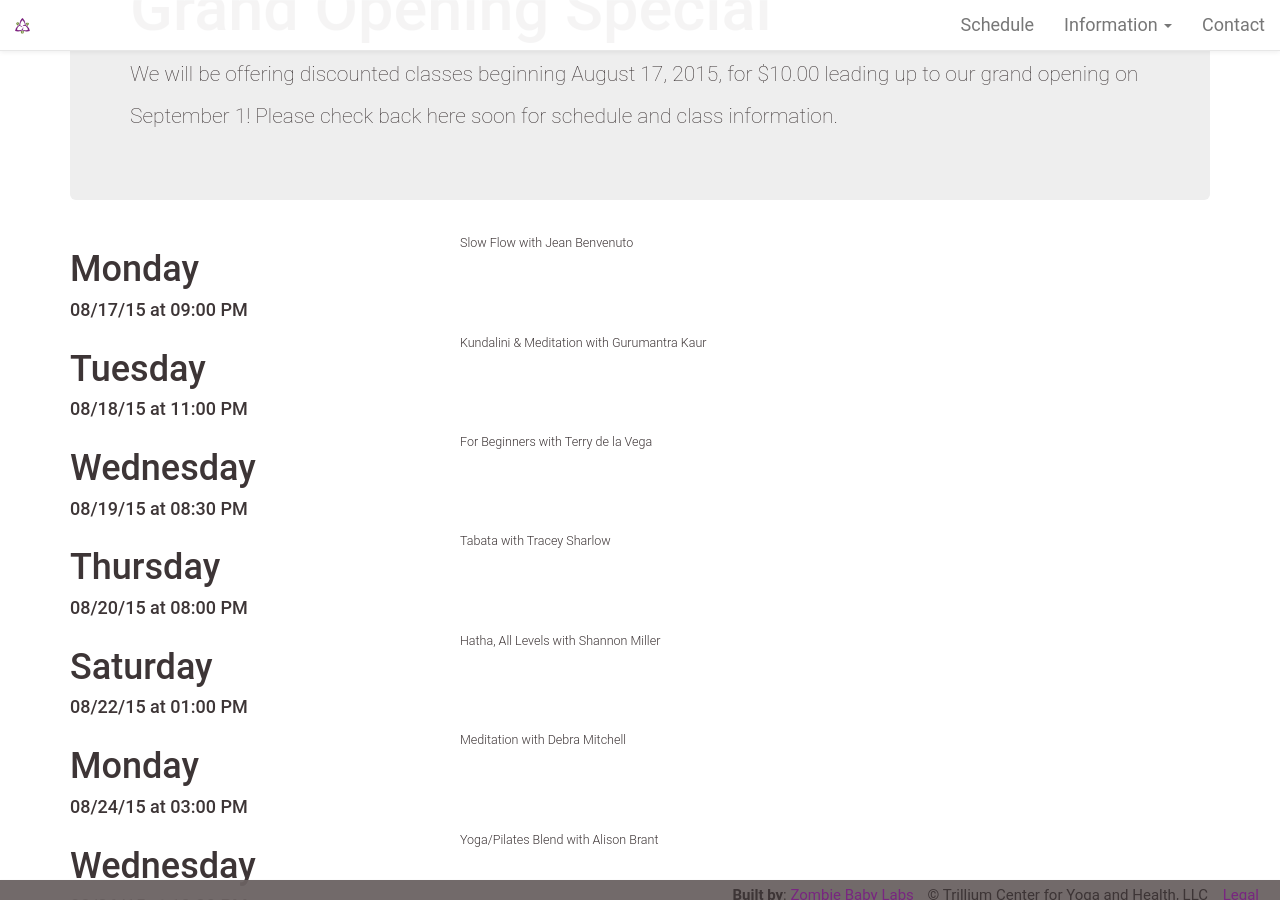
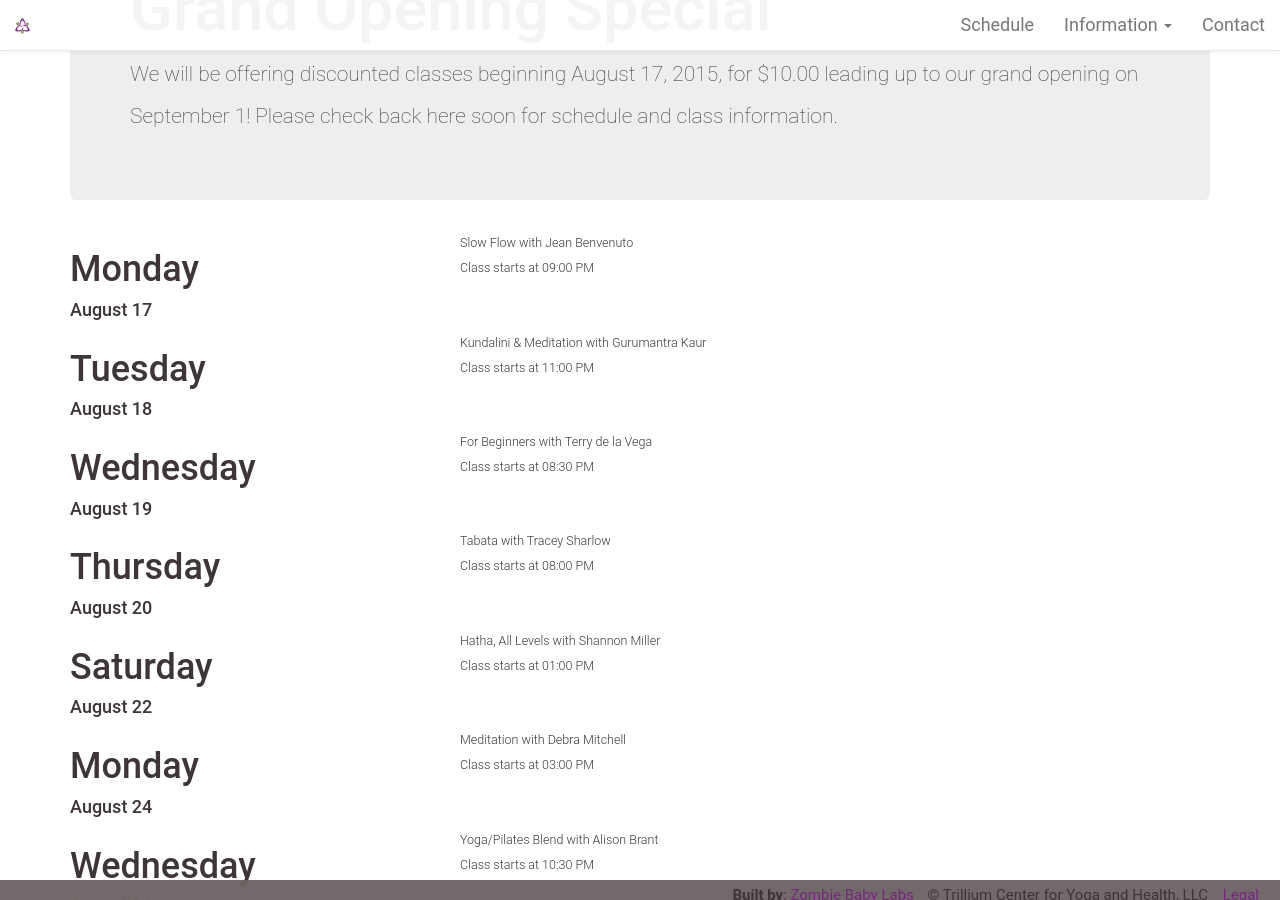
Before and after one commit to trilliumyogacenter/trilliumyogacenter.github.io, a Jekyll site: the page built from index.html, in a window 1280 px wide and 900 px high, scrolled down 2553 px. Built offline with Jekyll 4.4.1, drawn with Linux system fonts in a browser that asks for light colours; some of the changed text lies outside the part shown.

Commit message:
Changed class layout a bit

```diff
--- a/_includes/schedule.html
+++ b/_includes/schedule.html
@@ -24,7 +24,7 @@
 		<div class="row">
 			<div class="col-md-4">
 				<div><h1>{{ post.date | date: "%A" }}</h1></div>
-				<div><h4>{{ post.date | date: "%D at %I:%M %p" }}</h4></div>
+				<div><h4>{{ post.date | date: "%B %-d" }}</h4></div>
 			</div>
 
 			<div class="col-md-8 classdescription"><p>
@@ -33,7 +33,7 @@
 		        {{post.title}} with {{post.teacher}}
 		    {% else %}
 		        {{ post.content }}
-		    {% endif %}</p>
+		    {% endif %} <br/>Class starts at {{ post.date | date: "%I:%M %p" }}</p>
 			</div>
 		</div>
 		{% endif %} {% endfor %}
```
